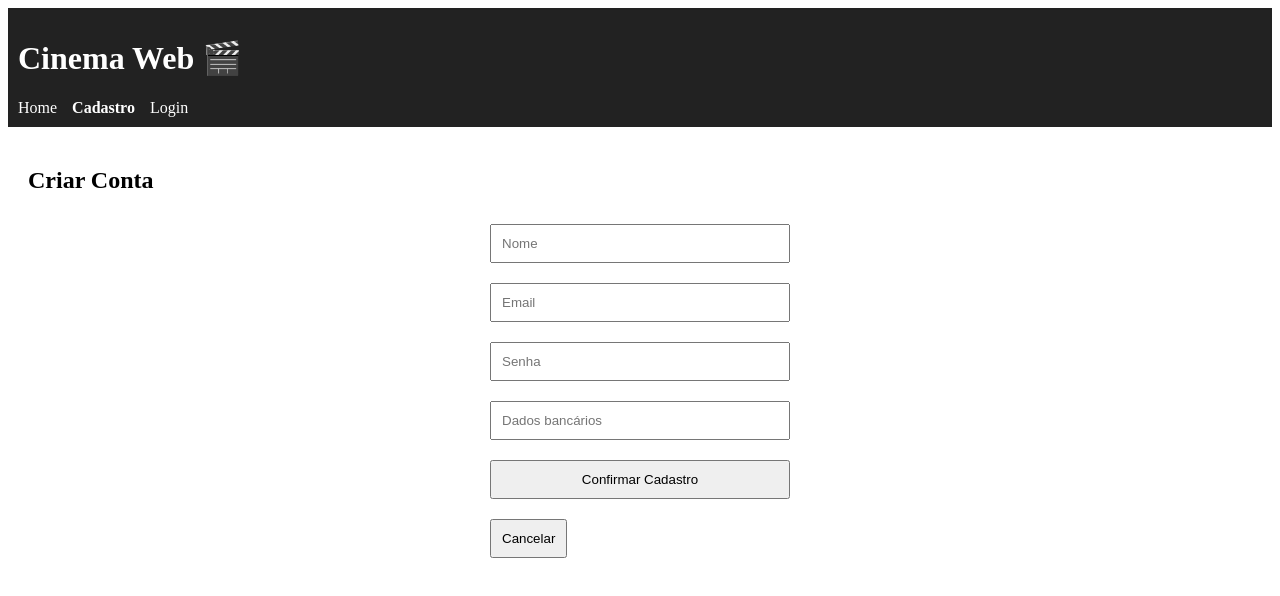
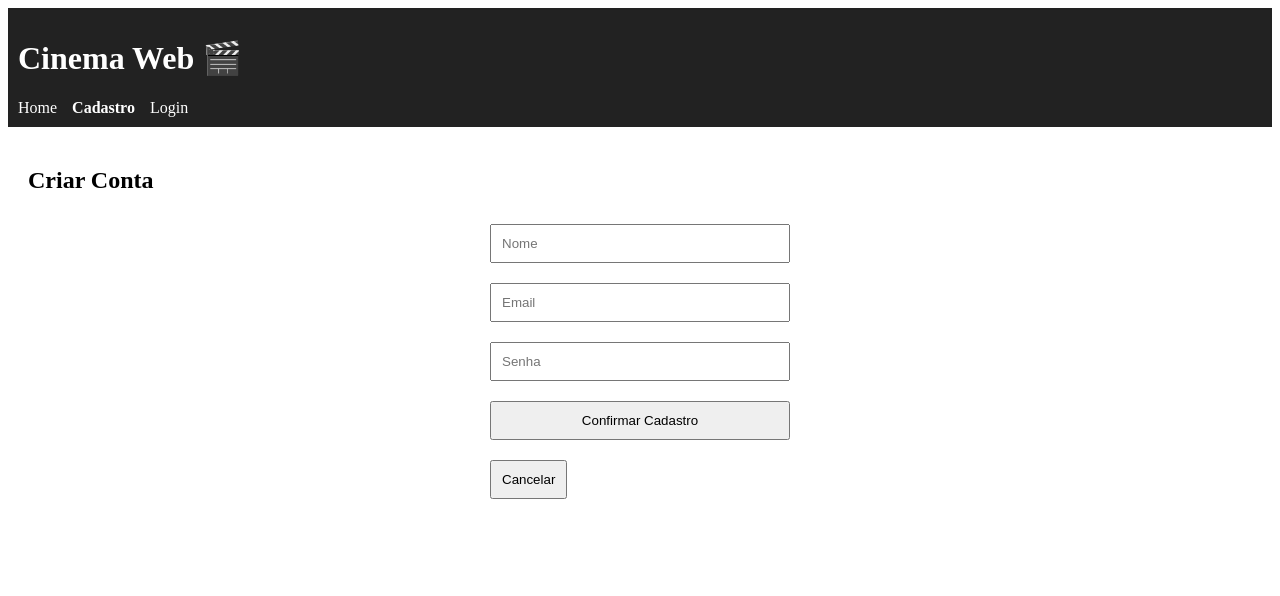
Before and after one commit to Kaio-f76/cinema-web, a Vue app in the folder frontend/: page /cadastro in a window 1280 px wide. Shown: the top 596 px of the page. Built offline with nearby package versions, Linux system fonts and the light colour scheme; no server answers.

Commit message:
fix: ajuste no componente

```diff
--- a/frontend/src/views/Cadastro.vue
+++ b/frontend/src/views/Cadastro.vue
@@ -5,7 +5,6 @@
       <input v-model="nome" type="text" placeholder="Nome" required />
       <input v-model="email" type="email" placeholder="Email" required />
       <input v-model="senha" type="password" placeholder="Senha" required />
-      <input v-model="dadosBancarios" type="text" placeholder="Dados bancários" required />
 
       <button type="submit">Confirmar Cadastro</button>
       <router-link to="/">
@@ -25,7 +24,6 @@ import usuarioService from '../services/usuarioService'
 const nome = ref('')
 const email = ref('')
 const senha = ref('')
-const dadosBancarios = ref('')
 const erro = ref('')
 const sucesso = ref(false)
 
@@ -37,7 +35,6 @@ const handleCadastro = async () => {
       nome: nome.value,
       email: email.value,
       senha: senha.value,
-      dadosBancarios: dadosBancarios.value,
     })
     sucesso.value = true
   } catch (e: any) {
@@ -45,7 +42,6 @@ const handleCadastro = async () => {
   }
 }
 </script>
-
 
 <style scoped>
 .erro { color: red; }
```
